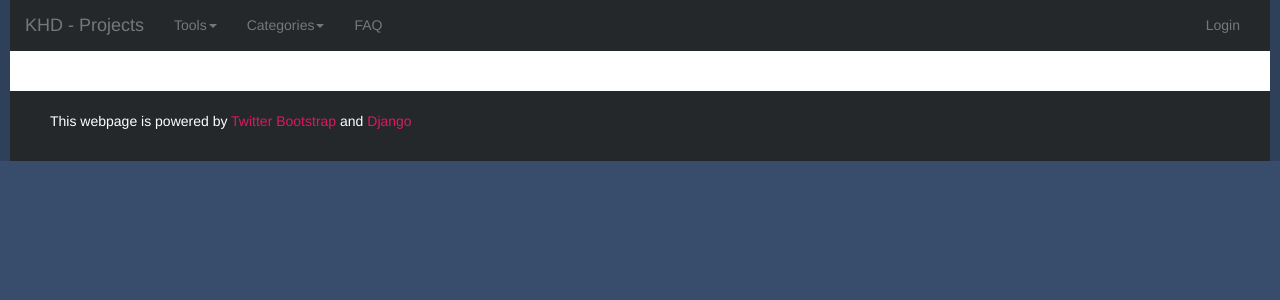
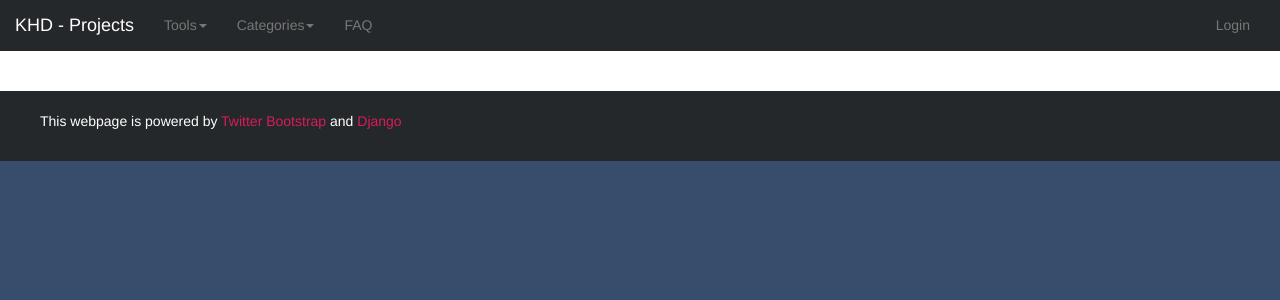
Before and after one commit to Gorgel/khd_projects, a Django app: template khd_projects/blockly/templates/blockly_base.html in a window 1280 px wide. Shown: the top 300 px of the page. Run offline with Django 3.2, Linux system fonts and the light colour scheme; the template is opened without the code that fills it, so the values that code supplies are empty; parts of the project's set-up code (start-up, migrations or seed data) failed here and were passed over; some libraries are stand-ins or nearby versions.

Commit message:
fixed small things

```diff
--- a/khd_projects/blockly/templates/blockly_base.html
+++ b/khd_projects/blockly/templates/blockly_base.html
@@ -189,6 +189,25 @@ function init(blockly) {
     .container {
     max-width: none;
     }
+
+    .container.border.menu {
+    border-left: none;
+    border-right: none;
+    }
+
+    .container.border {
+    padding-left: none;
+    padding-right: none;
+    padding-bottom: none;
+    border-left: none;
+    border-right: none;
+    }
+
+    .container.border.foot {
+    border-left: none;
+    border-right: none;
+  }
+
     .blocklySvg {
       height: 100%;
       width: 100%;
@@ -340,7 +359,6 @@ function init(blockly) {
               </ul>
 
             {% endif %}
-          </ul>
         </div><!--/.nav-collapse -->
       </div>
     </div>
--- a/khd_projects/khd_projects/urls.py
+++ b/khd_projects/khd_projects/urls.py
@@ -10,7 +10,7 @@ urlpatterns = patterns('',
     # url(r'^blog/', include('blog.urls')),
 
     url(r'^admin/', include(admin.site.urls)),
-    #url(r'^$', include('projects.urls', namespace="index")),
+    url(r'^$', include('projects.urls', namespace="index")),
     url(r'^blockly/', include('blockly.urls', namespace="blockly")),
     url(r'^projects/', include('projects.urls', namespace="projects"))
 )
```
Also changed, not shown: 1 other file.
